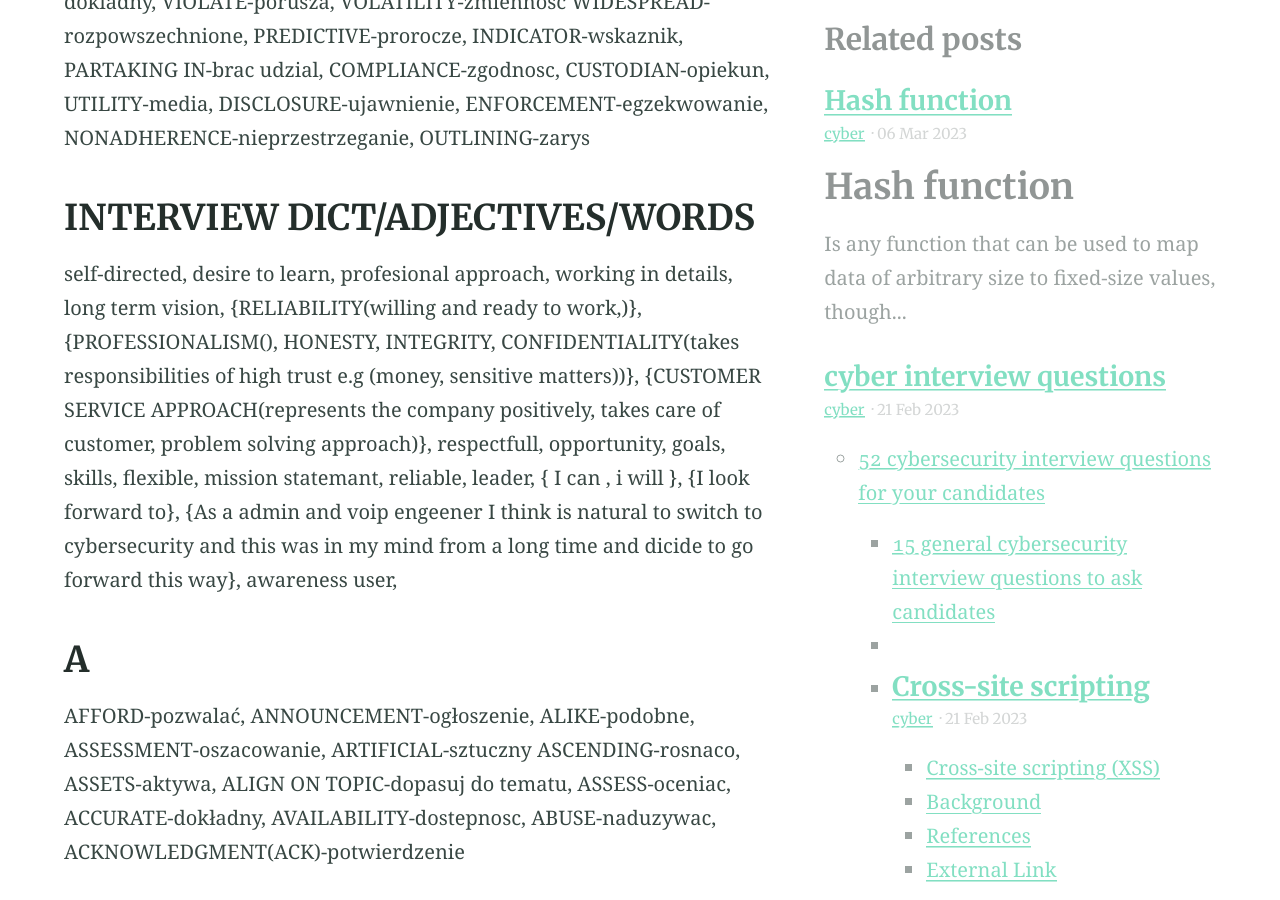
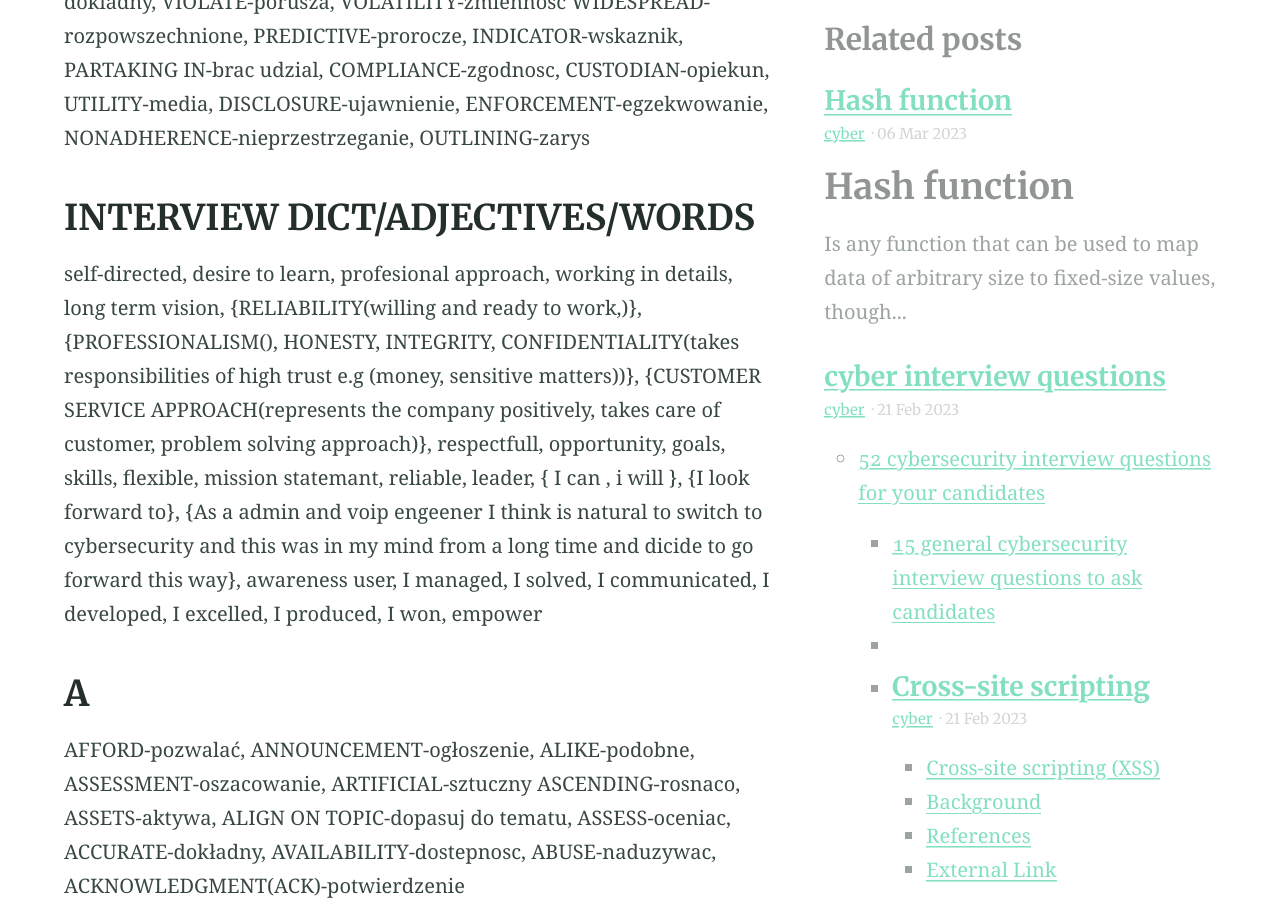
Before and after one commit to esccode/esccode.github.io, a Jekyll site: the page built from _posts/2023-03-04-eng-dict.md, in a window 1280 px wide and 900 px high, scrolled down 2741 px. Built offline with Jekyll 4.4.1, drawn with Linux system fonts in a browser that asks for light colours.

Commit message:
ddddddddd

```diff
--- a/_posts/2023-03-04-eng-dict.md
+++ b/_posts/2023-03-04-eng-dict.md
@@ -68,7 +68,7 @@ WIDESPREAD-rozpowszechnione, PREDICTIVE-prorocze, INDICATOR-wskaznik, PARTAKING
 
 ## INTERVIEW DICT/ADJECTIVES/WORDS
 
-self-directed, desire to learn, profesional approach, working in details, long term vision,  {RELIABILITY(willing and ready to work,)}, {PROFESSIONALISM(), HONESTY, INTEGRITY, CONFIDENTIALITY(takes responsibilities of high trust e.g (money, sensitive matters))}, {CUSTOMER SERVICE APPROACH(represents the company positively, takes care of customer, problem solving approach)}, respectfull, opportunity, goals, skills, flexible, mission statemant, reliable, leader, { I can , i will }, {I look forward to}, {As a admin and voip engeener I think is natural to switch to cybersecurity and this was in my mind from a long time and dicide to go forward this way}, awareness user,
+self-directed, desire to learn, profesional approach, working in details, long term vision,  {RELIABILITY(willing and ready to work,)}, {PROFESSIONALISM(), HONESTY, INTEGRITY, CONFIDENTIALITY(takes responsibilities of high trust e.g (money, sensitive matters))}, {CUSTOMER SERVICE APPROACH(represents the company positively, takes care of customer, problem solving approach)}, respectfull, opportunity, goals, skills, flexible, mission statemant, reliable, leader, { I can , i will }, {I look forward to}, {As a admin and voip engeener I think is natural to switch to cybersecurity and this was in my mind from a long time and dicide to go forward this way}, awareness user, I managed, I solved, I communicated, I developed, I excelled, I produced, I won, empower
 
 ## A
 
```
